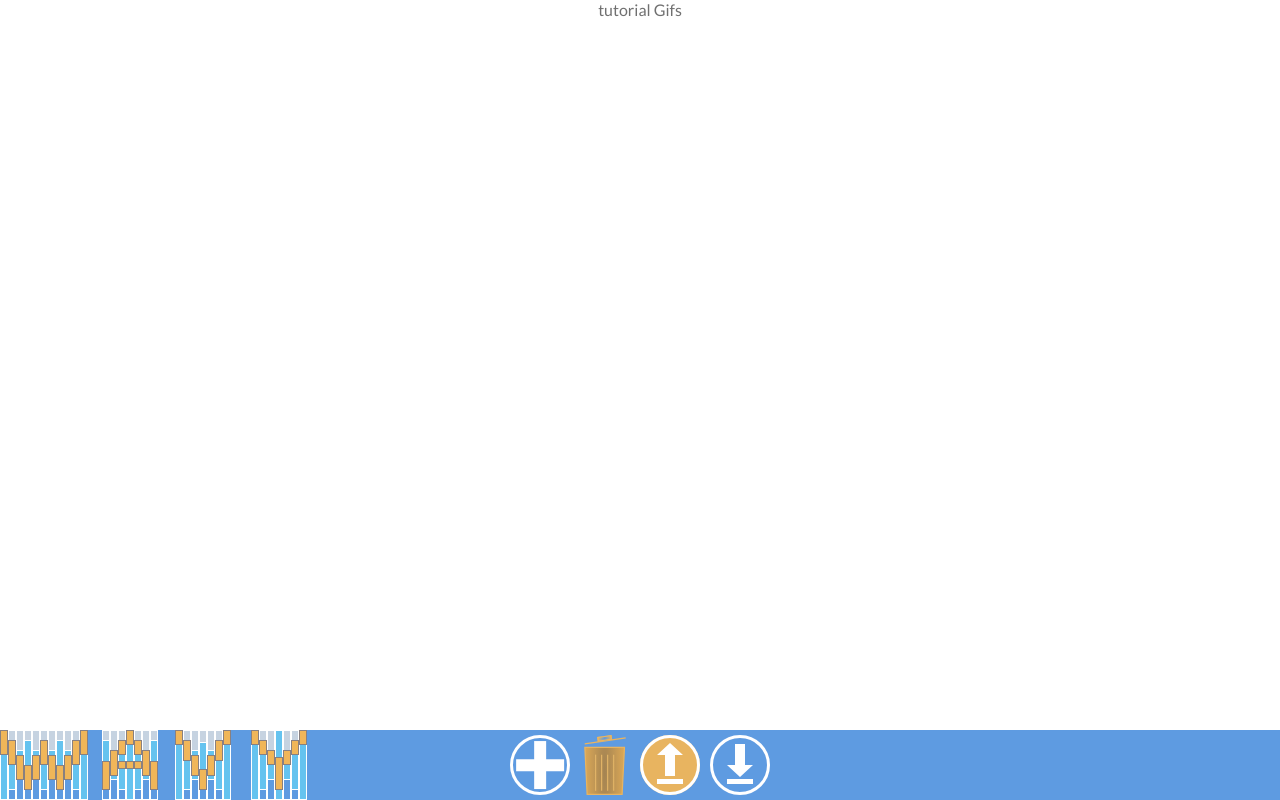
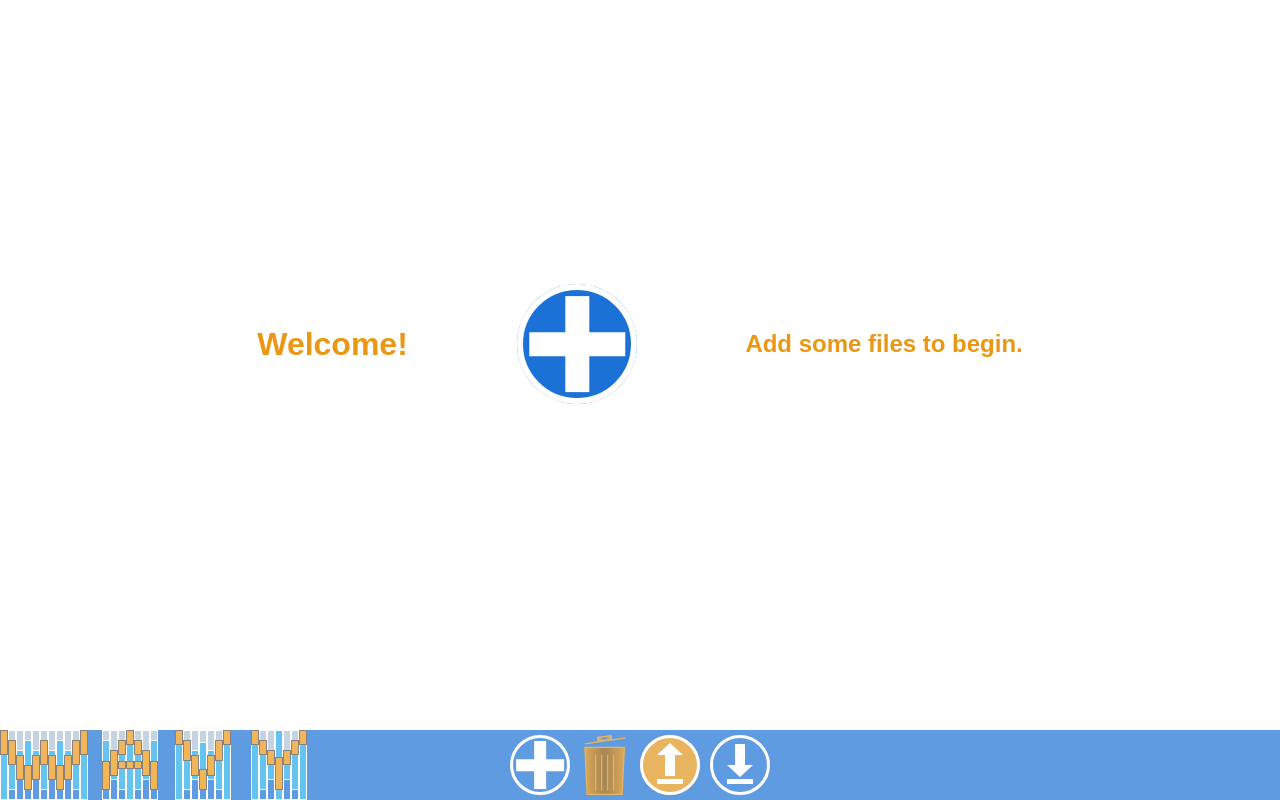
Before and after one commit to chingu-voyages/v18-geckos-team-02, a React (Create React App) app: page / in a window 1280 px wide. Built offline with nearby package versions, Linux system fonts and the light colour scheme; a web font is replaced by a local one.

Commit message:
Show start help in main when no files are added

```diff
--- a/src/App.js
+++ b/src/App.js
@@ -16,7 +16,7 @@ function App() {
       <GlobalStyle />
       <ThemeProvider theme={appTheme}>
         {showUploads && <UploadModal close={() => setShowUploads(false)} />}
-        <Main {...{editMode, showUploads}} />
+        <Main {...{editMode, showUploads, setShowUploads}} />
         <nav>
           <Timeline {...{editMode}} />
           <NavBar {...{showUploads, setShowUploads, editMode, setEditMode}} />
--- a/src/components/Main.js
+++ b/src/components/Main.js
@@ -2,6 +2,7 @@ import React, {useState, useEffect} from 'react';
 import Node from './Node';
 import styled from 'styled-components';
 import { fileObjsSubcription } from '../services/dataController';
+import plusSign from '../assets/plusSign.svg';
 
 const Wrapper = styled.main`
   display: grid;
@@ -34,13 +35,32 @@ const Header = styled.header`
   // color: ${props => props.theme.orange};
 `;
 
-function Main({editMode, showUploads})  {
+const PlusImg = styled.img`
+    height: 120px;
+    width: 120px;
+    @media (max-width: 500px){
+      height: 40px;
+      width: 40px;
+    }
+`;
+
+const StartHelp = styled.div`
+  height: 80vh;
+  width: 80%;
+  margin-left: 10%;
+  display: flex;
+  flex-flow: row wrap;
+  justify-content: space-evenly;
+  align-items: center;
+  box-sizing: border-box;
+`;
+
+function Main({editMode, showUploads, setShowUploads})  {
   const [activeFileObjs, setActiveFileObjs] = useState(null);
   useEffect(() => {
     fileObjsSubcription.subscribe(setActiveFileObjs);
     return () => fileObjsSubcription.unsubscribe(setActiveFileObjs);
-  }, []
-  )
+  }, []);
 
   function getActiveNodeDate() {
     const obj = activeFileObjs[0];
@@ -49,7 +69,15 @@ function Main({editMode, showUploads})  {
     }
   }
 
-  let output = 'tutorial Gifs';
+  let output = (<>
+    <Header>
+      <StartHelp>
+      <h1>Welcome!</h1>
+      <PlusImg onClick={() => setShowUploads(true)} src={plusSign} alt="toggle upload modal open button" />
+      <h2>Add some files to begin.</h2>
+      </StartHelp>
+    </Header>
+  </>);
   if (activeFileObjs && activeFileObjs.length > 0) {
     output = <>
     <Header>
```
